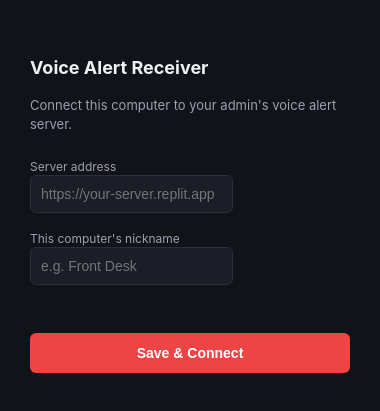
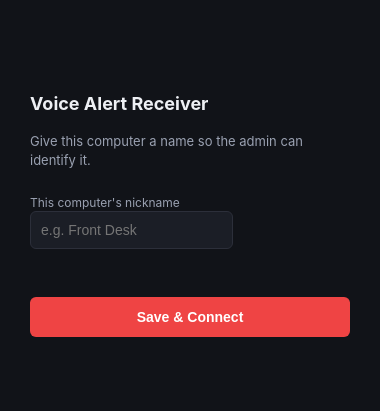
Before and after one commit to Kareem-Kareem-kareem/voice-notify-app, an Electron app: page src/setup.html in a window 380 px wide. Shown: the part 207-618 px from the top of the page. Drawn offline with Linux system fonts and the light colour scheme.

Commit message:
Update setup.html

```diff
--- a/src/setup.html
+++ b/src/setup.html
@@ -71,16 +71,7 @@
   <body>
     <form id="setup-form">
       <h1>Voice Alert Receiver</h1>
-      <p>Connect this computer to your admin's voice alert server.</p>
-      <div>
-        <label for="serverUrl">Server address</label><br />
-        <input
-          id="serverUrl"
-          type="text"
-          placeholder="https://your-server.replit.app"
-          autocomplete="off"
-        />
-      </div>
+      <p>Give this computer a name so the admin can identify it.</p>
       <div>
         <label for="nickname">This computer's nickname</label><br />
         <input
```
